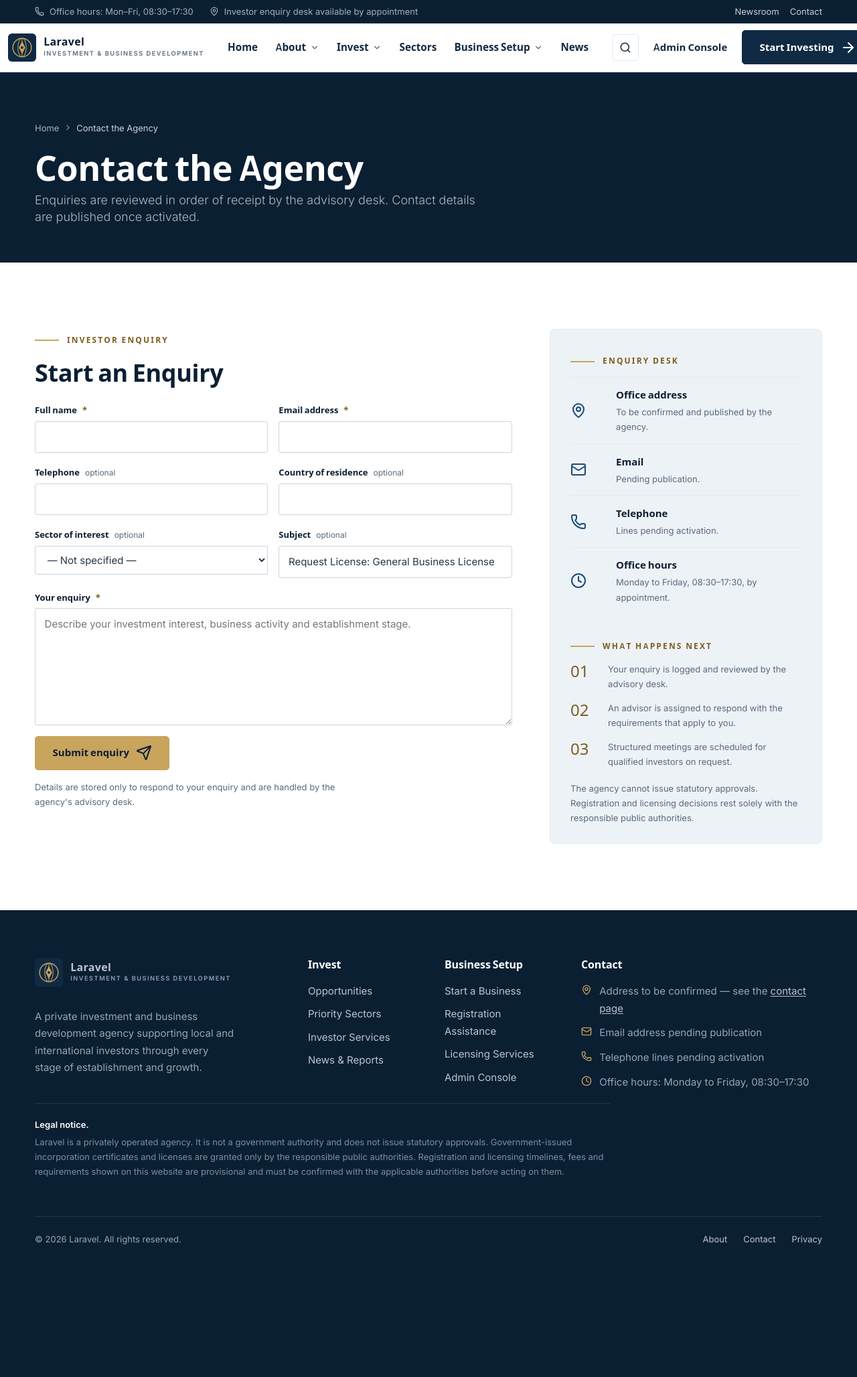
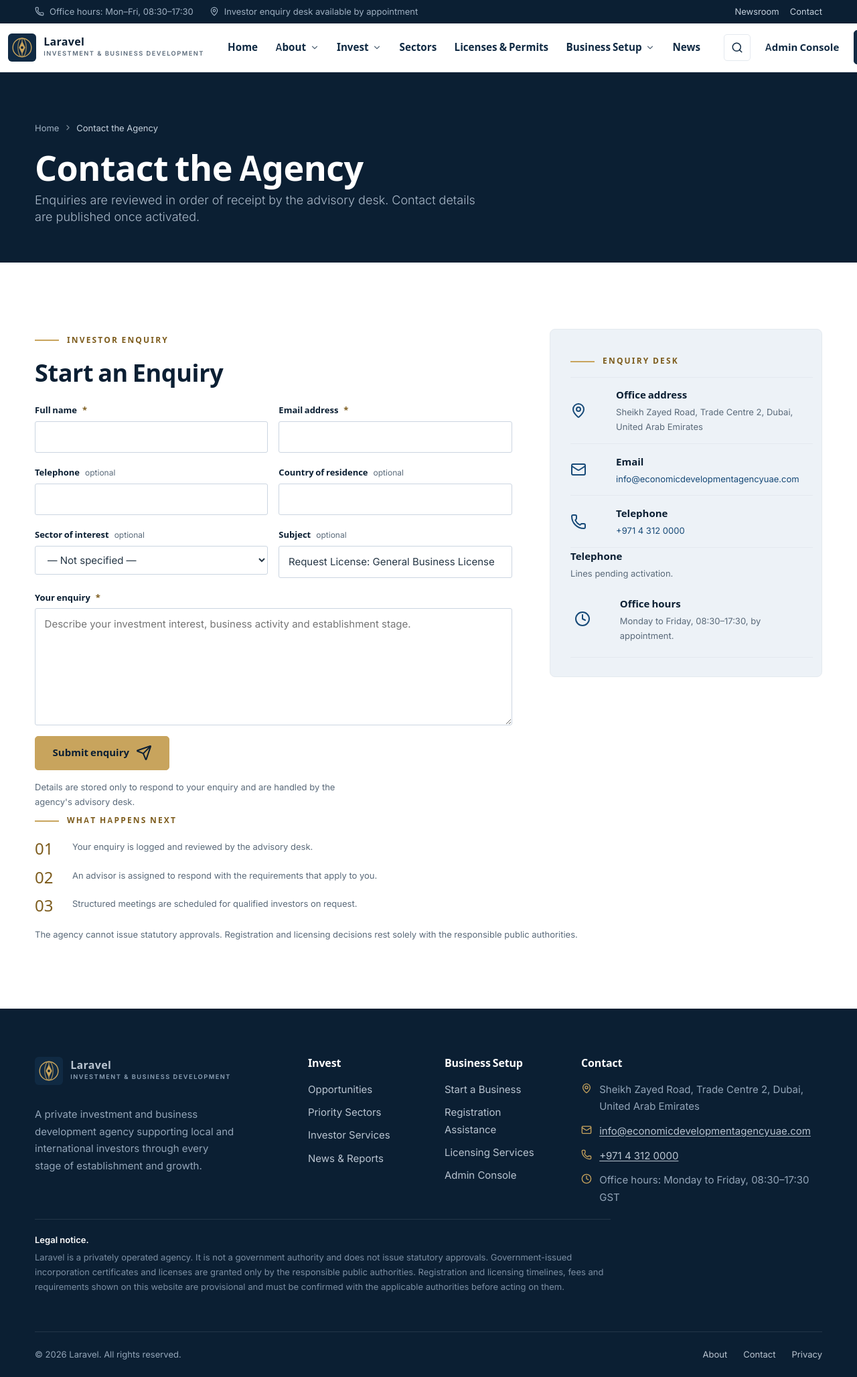
Before and after one commit to Lordphp1/businesslicense, a Laravel app: a page that uses resources/views/partials/nav.blade.php in a window 1280 px wide. Shown: the whole page at 67% size. Before the commit the page ends 1858 px from the top, so only its background shows below. Run offline with Laravel 12, Linux system fonts and the light colour scheme; the visitor is signed in with stand-in values (Sample User, id 1); data comes from the database, SQL or seed files in the repository.

Commit message:
feat: replace placeholder text with real UAE data, add top-level Licenses link, and fix User fillable properties

```diff
--- a/app/Models/User.php
+++ b/app/Models/User.php
@@ -4,19 +4,40 @@ namespace App\Models;
 
 // use Illuminate\Contracts\Auth\MustVerifyEmail;
 use Database\Factories\UserFactory;
-use Illuminate\Database\Eloquent\Attributes\Fillable;
-use Illuminate\Database\Eloquent\Attributes\Hidden;
 use Illuminate\Database\Eloquent\Factories\HasFactory;
 use Illuminate\Database\Eloquent\Relations\HasMany;
 use Illuminate\Foundation\Auth\User as Authenticatable;
 use Illuminate\Notifications\Notifiable;
 
-#[Fillable(['name', 'email', 'phone', 'country', 'company', 'investor_type', 'password'])]
-#[Hidden(['password', 'remember_token'])]
 class User extends Authenticatable
 {
     /** @use HasFactory<UserFactory> */
     use HasFactory, Notifiable;
+
+    /**
+     * The attributes that are mass assignable.
+     *
+     * @var list<string>
+     */
+    protected $fillable = [
+        'name',
+        'email',
+        'phone',
+        'country',
+        'company',
+        'investor_type',
+        'password',
+    ];
+
+    /**
+     * The attributes that should be hidden for serialization.
+     *
+     * @var list<string>
+     */
+    protected $hidden = [
+        'password',
+        'remember_token',
+    ];
 
     /**
      * Enquiries submitted by this investor.
--- a/resources/views/pages/about.blade.php
+++ b/resources/views/pages/about.blade.php
@@ -51,7 +51,7 @@
             <div class="section-head">
                 <span class="eyebrow">Direction</span>
                 <h2>Mission, Vision &amp; Mandate</h2>
-                <p class="lead mb-0">Provisional statements pending ratification by the agency's board.</p>
+                <p class="lead mb-0">Driving economic diversification, foreign direct investment, and enterprise growth across the United Arab Emirates.</p>
             </div>
             <div class="mvi-grid">
                 <div class="mvi-item">
--- a/resources/views/pages/contact.blade.php
+++ b/resources/views/pages/contact.blade.php
@@ -101,18 +101,23 @@
                                 <x-icon name="map-pin" />
                                 <span>
                                     <span class="svc-row__t">Office address</span>
-                                    <span class="svc-row__d">To be confirmed and published by the agency.</span>
+                                    <span class="svc-row__d">Sheikh Zayed Road, Trade Centre 2, Dubai, United Arab Emirates</span>
                                 </span>
                             </div>
                             <div class="svc-row svc-row--static">
                                 <x-icon name="mail" />
                                 <span>
                                     <span class="svc-row__t">Email</span>
-                                    <span class="svc-row__d">Pending publication.</span>
+                                    <span class="svc-row__d"><a href="mailto:info@economicdevelopmentagencyuae.com">info@economicdevelopmentagencyuae.com</a></span>
                                 </span>
                             </div>
                             <div class="svc-row svc-row--static">
                                 <x-icon name="phone" />
+                                <span>
+                                    <span class="svc-row__t">Telephone</span>
+                                    <span class="svc-row__d"><a href="tel:+97143120000">+971 4 312 0000</a></span>
+                                </span>
+                            </div>
                                 <span>
                                     <span class="svc-row__t">Telephone</span>
                                     <span class="svc-row__d">Lines pending activation.</span>
--- a/resources/views/partials/footer.blade.php
+++ b/resources/views/partials/footer.blade.php
@@ -37,10 +37,10 @@
             <div class="col-lg-4">
                 <h3>Contact</h3>
                 <ul class="footer-contact">
-                    <li><x-icon name="map-pin" /><span>Address to be confirmed — see the <a href="{{ route('contact') }}">contact page</a></span></li>
-                    <li><x-icon name="mail" /><span>Email address pending publication</span></li>
-                    <li><x-icon name="phone" /><span>Telephone lines pending activation</span></li>
-                    <li><x-icon name="clock" /><span>Office hours: Monday to Friday, 08:30–17:30</span></li>
+                    <li><x-icon name="map-pin" /><span>Sheikh Zayed Road, Trade Centre 2, Dubai, United Arab Emirates</span></li>
+                    <li><x-icon name="mail" /><a href="mailto:info@economicdevelopmentagencyuae.com">info@economicdevelopmentagencyuae.com</a></li>
+                    <li><x-icon name="phone" /><a href="tel:+97143120000">+971 4 312 0000</a></li>
+                    <li><x-icon name="clock" /><span>Office hours: Monday to Friday, 08:30–17:30 GST</span></li>
                 </ul>
             </div>
         </div>
--- a/resources/views/partials/nav.blade.php
+++ b/resources/views/partials/nav.blade.php
@@ -48,6 +48,7 @@
                 </div>
 
                 <a class="site-nav__link" href="{{ route('sectors.index') }}">Sectors</a>
+                <a class="site-nav__link {{ request()->routeIs('licensing') ? 'is-active' : '' }}" href="{{ route('licensing') }}">Licenses &amp; Permits</a>
 
                 <div class="dropdown">
                     <button class="site-nav__link dropdown-toggle" type="button" data-bs-toggle="dropdown" aria-expanded="false">
```
Also changed, not shown: database/seeders/SiteContentSeeder.php (+7 -7 lines), resources/views/pages/home.blade.php (+5 -6 lines).
